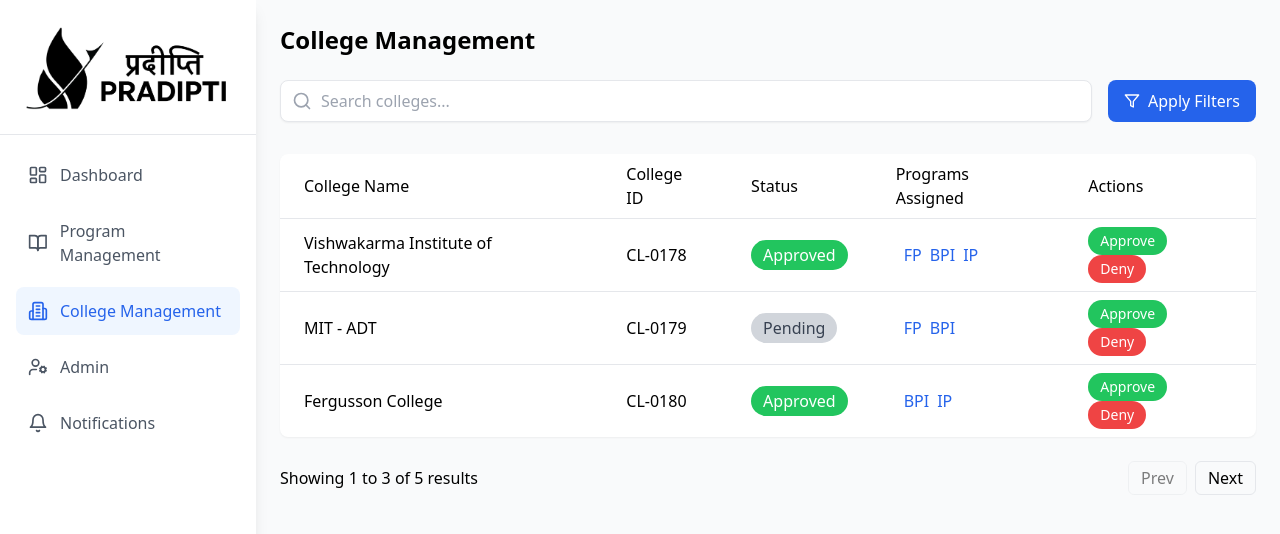
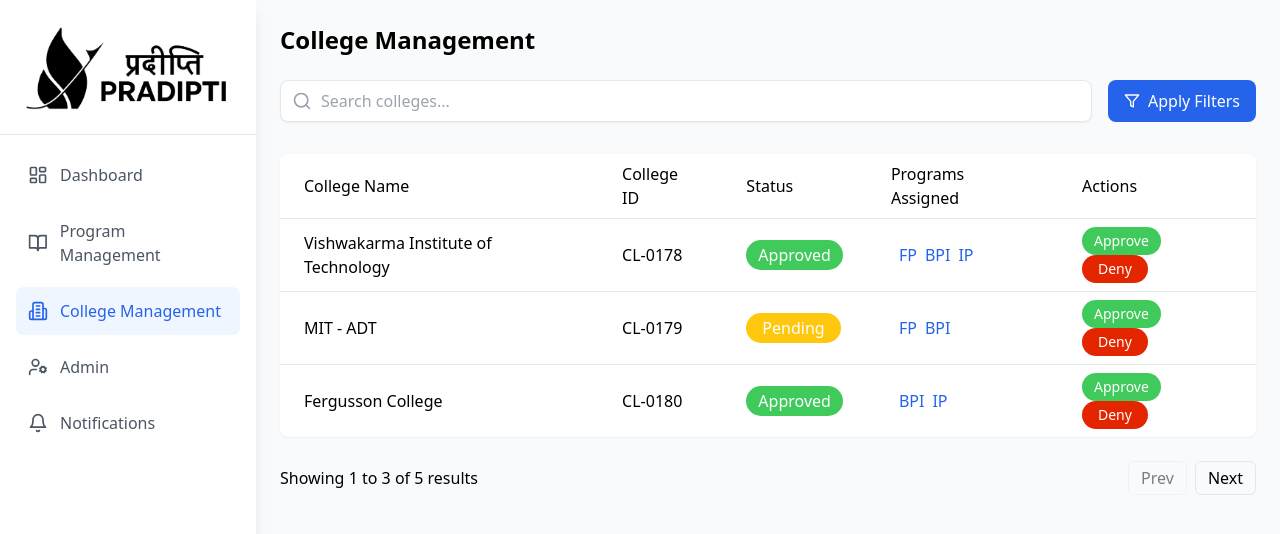
Before and after one commit to arya2004/Pradipti-Portal, a React (Vite) app in the folder client/: page /college-management in a window 1280 px wide. Shown: the top 534 px of the page. Built offline with nearby package versions, Linux system fonts and the light colour scheme.

Commit message:
Updates the colours for buttons and some alignment changes for College Management Page

```diff
--- a/client/src/pages/CollegeManagement.jsx
+++ b/client/src/pages/CollegeManagement.jsx
@@ -151,12 +151,12 @@ export function CollegeManagement() {
                 <td className="py-2 px-6">{college.id}</td>
                 <td className="py-2 px-6">
                   <span
-                    className={`px-3 py-1 rounded-full ${
+                    className={`rounded-full ${
                       college.status === "Approved"
-                        ? "bg-green-500 text-white"
+                        ? "px-3 py-1 bg-myGreen text-white"
                         : college.status === "Rejected"
-                        ? "bg-red-500 text-white"
-                        : "bg-gray-300 text-gray-700"
+                        ? "px-4 py-1 bg-myRed text-white"
+                        : "px-4 py-1 bg-myYellow text-white"
                     }`}
                   >
                     {college.status}
@@ -167,13 +167,13 @@ export function CollegeManagement() {
                 </td>
                 <td className="py-2 px-6">
                   <button
-                    className="px-3 py-1 bg-green-500 text-white rounded-full text-sm mr-2"
+                    className="px-3 py-1 bg-myGreen text-white rounded-full text-sm mr-2"
                     onClick={() => handleStatusChange(college.id, "Approved")}
                   >
                     Approve
                   </button>
                   <button
-                    className="px-3 py-1 bg-red-500 text-white rounded-full text-sm"
+                    className="px-4 py-1 bg-myRed text-white rounded-full text-sm"
                     onClick={() => handleStatusChange(college.id, "Rejected")}
                   >
                     Deny
@@ -187,7 +187,8 @@ export function CollegeManagement() {
 
       <div className="mt-6 flex justify-between items-center">
         <div>
-          Showing {startIndex + 1} to {endIndex} of {filteredColleges.length} results
+          Showing {startIndex + 1} to {endIndex} of {filteredColleges.length}{" "}
+          results
         </div>
         <div className="flex gap-2">
           <button
@@ -199,7 +200,9 @@ export function CollegeManagement() {
           </button>
           <button
             onClick={() => handlePageChange(currentPage + 1)}
-            disabled={currentPage === Math.ceil(filteredColleges.length / itemsPerPage)}
+            disabled={
+              currentPage === Math.ceil(filteredColleges.length / itemsPerPage)
+            }
             className="px-3 py-1 border rounded-md disabled:opacity-50"
           >
             Next
```
Lines whose indentation alone changed are shown as unchanged.
